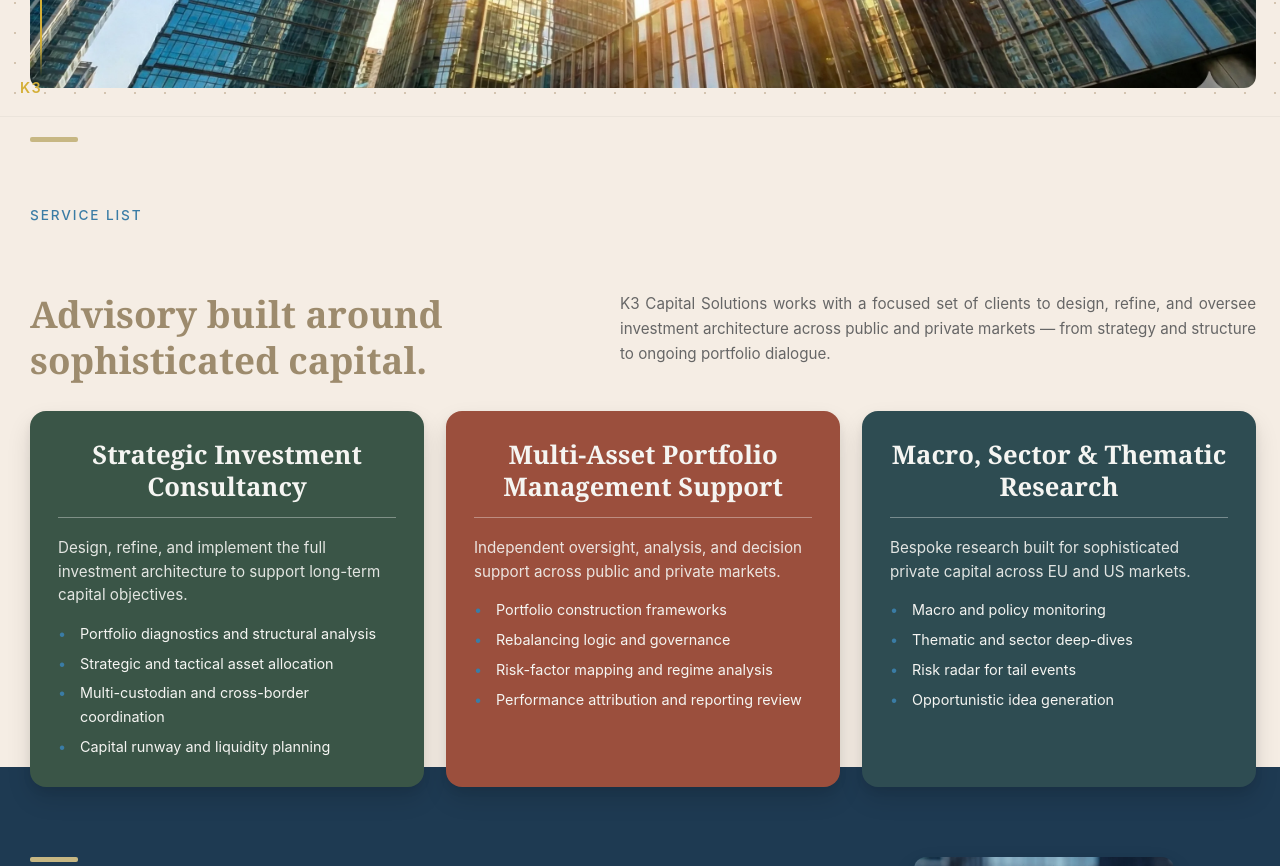
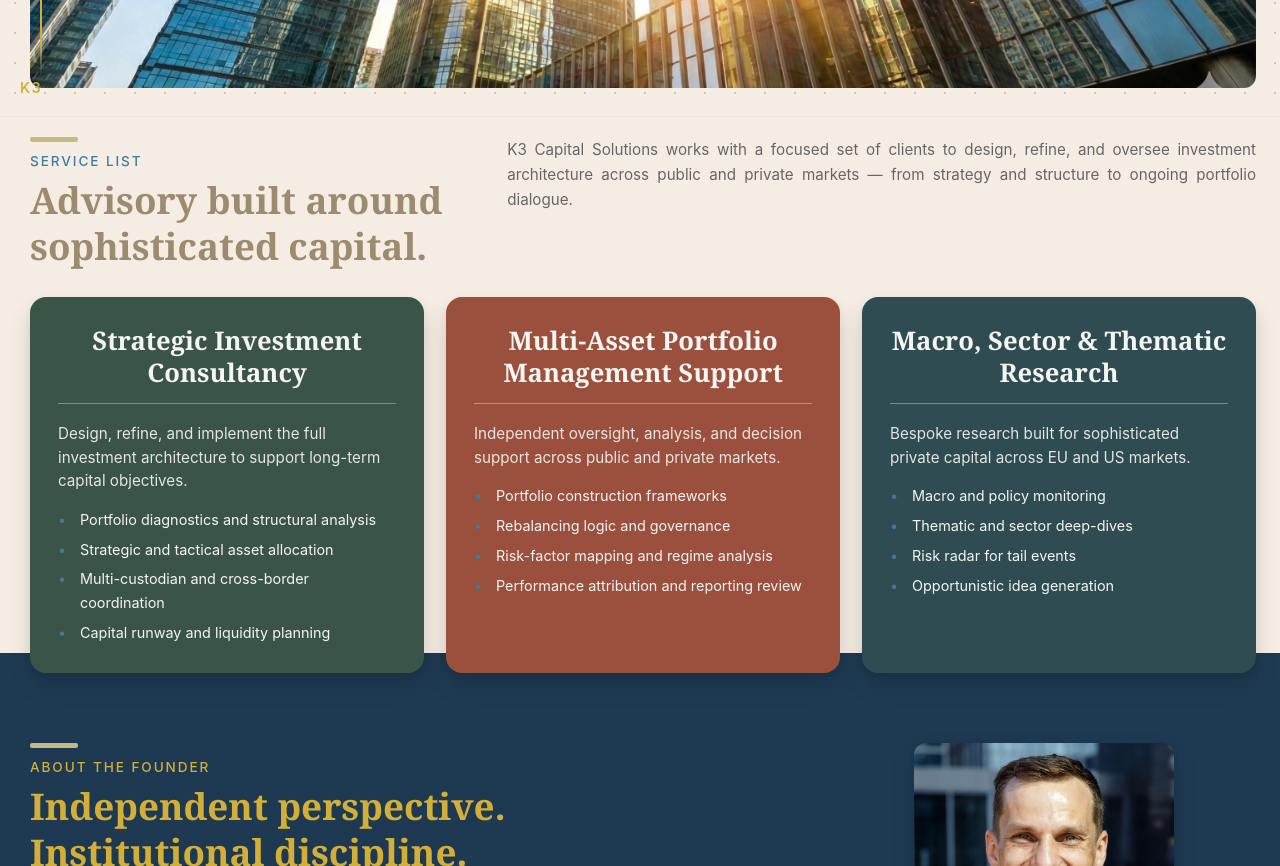
Before and after one commit to indarss/K3CapitalSolutions, a Next.js app: page / in a window 1280 px wide. Shown: the part 700-1566 px from the top of the page. Built offline with nearby package versions, Linux system fonts and the light colour scheme.

Commit message:
fixing Services spacing
fixing Services spacing

```diff
--- a/app/globals.css
+++ b/app/globals.css
@@ -190,7 +190,7 @@ p {
   align-items: center;
   gap: 12px;
   flex-shrink: 0;
-  margin-left: -40px;
+  margin-left: -60px;
 }
 
 .brand-left {
@@ -694,40 +694,7 @@ section#about .profile-card:hover {
   align-items: center;
 }
 
-/* New two-column layout for services header */
-.services-header-wrapper {
-  display: grid;
-  grid-template-columns: 1fr 1.2fr;
-  gap: 60px;
-  align-items: flex-start;
-  margin-bottom: 0;
-}
-
-.services-header-left {
-  display: contents;
-}
-
-.services-header-left .hero-eyebrow {
-  color: #3a7ca5;
-  grid-column: 1 / -1;
-  order: -2;
-  margin-top: 0;
-}
-
-.services-header-left .highlight-bar {
-  grid-column: 1 / -1;
-  order: -3;
-  margin-bottom: 2px;
-}
-
-.services-header-right {
-  display: flex;
-  align-items: flex-start;
-}
-
-.services-header .highlight-bar {
-  display: block;
-}
+/* Services header removed - using inline flex layout */
 
 .services-title {
   font-size: clamp(1.9rem, 3vw, 2.3rem);
--- a/app/page.jsx
+++ b/app/page.jsx
@@ -53,15 +53,15 @@ export default function Page() {
           <div className="container">
 
             {/* RockCo-style header with two-column layout */}
-            <div className="services-header-wrapper">
-              <div className="services-header-left">
+            <div style={{ display: 'flex', gap: '60px', marginBottom: '0' }}>
+              <div>
                 <div className="highlight-bar"></div>
                 <span className="hero-eyebrow">Service List</span>
                 <h2 className="services-title">
                   Advisory built around sophisticated capital.
                 </h2>
               </div>
-              <div className="services-header-right">
+              <div>
                 <p className="services-intro">
                   K3 Capital Solutions works with a focused set of clients to design,
                   refine, and oversee investment architecture across public and private
```
